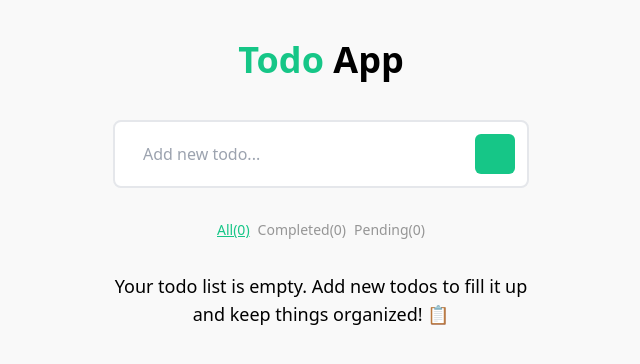
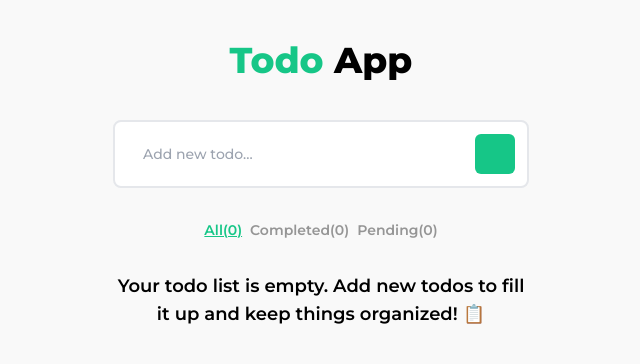
Before and after one commit to stefanelli990/todo-app, a Vue app: page / in a window 1280 px wide. Shown: the top 364 px of the page, without its empty margins (319-959 px from the left). Built offline with nearby package versions, Linux system fonts and the light colour scheme; some icons are missing.

Commit message:
added toastification  and fixed animation

```diff
--- a/package.json
+++ b/package.json
@@ -10,7 +10,8 @@
   "dependencies": {
     "pinia": "^2.1.6",
     "uuid": "^9.0.1",
-    "vue": "^3.3.4"
+    "vue": "^3.3.4",
+    "vue-toastification": "^2.0.0-rc.5"
   },
   "devDependencies": {
     "@iconify/vue": "^4.1.1",
--- a/src/components/NoTodo.vue
+++ b/src/components/NoTodo.vue
@@ -1,5 +1,5 @@
 <template>
-    <div class="section-container max-w-md text-lg font-medium text-center">{{ noTodoMsg }}</div>
+    <div class="section-container max-w-md text-lg font-semibold text-center">{{ noTodoMsg }}</div>
 </template>
 
 <script setup>
--- a/src/components/TodoForm.vue
+++ b/src/components/TodoForm.vue
@@ -22,6 +22,9 @@ import { ref } from "vue"
 import { Icon } from "@iconify/vue"
 import { useTodoStore } from "../stores/todoStore"
 import { v4 as uuidv4 } from "uuid"
+import { useToast } from 'vue-toastification'
+
+const toast = useToast()
 
 const todoInput = ref("")
 const triggerAnimation = ref(false)
@@ -40,6 +43,7 @@ const addNewTodo = () => {
     todoInput.value = ""
     todoStore.tab = 'all'
   } else {
+    toast.error('Please enter a valid todo.')
     triggerAnimation.value = true
     setTimeout(() => {
       triggerAnimation.value = false
--- a/src/components/TodoHeader.vue
+++ b/src/components/TodoHeader.vue
@@ -1,5 +1,5 @@
 <template>
-  <header class="section-container py-10 text-4xl font-bold text-center">
+  <header class="section-container py-10 text-4xl font-extrabold text-center">
     <h1><span class="text-primaryColor">Todo</span> App</h1>
   </header>
 </template>
--- a/src/components/TodoItem.vue
+++ b/src/components/TodoItem.vue
@@ -49,10 +49,13 @@
 </template>
 
 <script setup>
-import { ref, nextTick } from "vue";
-import { Icon } from "@iconify/vue";
-import TodoBtn from "../components/TodoBtn.vue";
-import { useTodoStore } from "../stores/todoStore";
+import { ref, nextTick } from "vue"
+import { Icon } from "@iconify/vue"
+import TodoBtn from "../components/TodoBtn.vue"
+import { useTodoStore } from "../stores/todoStore"
+import { useToast } from 'vue-toastification'
+
+const toast = useToast()
 
 const todoStore = useTodoStore();
 
@@ -77,6 +80,7 @@ const handleUpdate = (id) => {
     todoStore.updateTodo(id, inputTodo.value);
     isEditing.value = false;
   } else {
+    toast.error('Please enter a valid todo.')
     triggerAnimation.value = true
     inputTodoRef.value.focus();
     setTimeout(() => {
--- a/src/components/TodoList.vue
+++ b/src/components/TodoList.vue
@@ -47,13 +47,14 @@ const todoStore = useTodoStore()
 
 <style>
 
+/* adding todos */
 .todos-enter-from {
   opacity: 0;
-  translate: 100px 0 0 0;
+  transform: scale(0.7);
 }
 .todos-enter-to {
   opacity: 1;
-  translate: 0;
+  transform: scale(1);
 }
 .todos-enter-active,
 .todos-leave-active,
@@ -61,8 +62,8 @@ const todoStore = useTodoStore()
   transition: all 0.2s;
 }
 .todos-leave-active { position: absolute; left:16px; right: 16px;}
-.todos-leave-from { opacity: 1; }
-.todos-leave-to { opacity: 0; }
+.todos-leave-from { opacity: 1; transform: scale(1); }
+.todos-leave-to { opacity: 0; transform: scale(0.7); }
 
 /* switching tabs animation */
 
@@ -71,7 +72,7 @@ const todoStore = useTodoStore()
 .incomplete-animation-enter-from,
 .no-todos-animation-enter-from {
   opacity: 0;
-  translate: 100px 0;
+  transform: scale(0.7);
 }
 
 .all-animation-enter-to,
@@ -79,7 +80,7 @@ const todoStore = useTodoStore()
 .incomplete-animation-enter-to,
 .no-todos-animation-enter-to {
   opacity: 1;
-  translate: 0 0;
+  transform: scale(1);
 }
 
 .all-animation-leave-from,
@@ -87,7 +88,7 @@ const todoStore = useTodoStore()
 .incomplete-animation-leave-from,
 .no-todos-animation-leave-from  {
   opacity: 1;
-  translate: 0 0;
+  transform: scale(1);
 }
 
 .all-animation-leave-to,
@@ -95,7 +96,7 @@ const todoStore = useTodoStore()
 .incomplete-animation-leave-to,
 .no-todos-animation-leave-to {
   opacity: 0;
-  translate: -100px 0;
+  transform: scale(0.7);
 }
 
 .all-animation-enter-active,
@@ -118,6 +119,4 @@ const todoStore = useTodoStore()
   top: 0;
 }
 
-
-
 </style>
--- a/src/components/TodoTabs.vue
+++ b/src/components/TodoTabs.vue
@@ -1,6 +1,6 @@
 <template>
     <nav>
-        <ul class="flex justify-center space-x-2 text-sm text-black/40 font-medium mb-8">
+        <ul class="flex justify-center space-x-2 text-sm font-semibold text-black/40 mb-8">
         <li class="cursor-pointer hover:underline" :class="{'text-primaryColor underline': todoStore.tab === 'all'}" @click="todoStore.tab = 'all'">All({{ todoStore.todos.length }})</li>
         <li class="cursor-pointer hover:underline" :class="{'text-primaryColor underline': todoStore.tab === 'completed'}" @click="todoStore.tab = 'completed'">Completed({{ todoStore.completedTodos.length }})</li>
         <li class="cursor-pointer hover:underline" :class="{'text-primaryColor underline': todoStore.tab === 'incomplete'}" @click="todoStore.tab = 'incomplete'">Pending({{ todoStore.incompleteTodos.length }})</li>
--- a/src/main.js
+++ b/src/main.js
@@ -4,9 +4,20 @@ import { createApp } from 'vue'
 import { createPinia } from 'pinia'
 import App from './App.vue'
 import { useTodoStore } from './stores/todoStore'
+import Toast from "vue-toastification";
+// Import the CSS or use your own!
+import "vue-toastification/dist/index.css";
 
 const app = createApp(App)
 const pinia = createPinia()
+
+const options = {
+    closeButton: false,
+    hideProgressBar: true,
+    timeout: 2000
+};
+
+app.use(Toast, options);
 
 app.use(pinia)
 
--- a/src/stores/todoStore.js
+++ b/src/stores/todoStore.js
@@ -1,4 +1,7 @@
 import { defineStore } from "pinia";
+import { useToast } from 'vue-toastification'
+
+const toast = useToast()
 
 export const useTodoStore = defineStore("todoStore", {
   state: () => ({
@@ -19,8 +22,9 @@ export const useTodoStore = defineStore("todoStore", {
   },
   actions: {
     addTodo(todo) {
-      this.todos.unshift(todo);
-      this.updateLocalStorage(); // Update local storage when updating a todo
+      this.todos.unshift(todo)
+      toast.success('Todo added successfully!')
+      this.updateLocalStorage() // Update local storage when updating a todo
     },
     deleteTodo(todoId) {
       // Find the index of the todo item with the given ID
@@ -29,6 +33,7 @@ export const useTodoStore = defineStore("todoStore", {
       // If found, remove it from the array
       if (index !== -1) {
         this.todos.splice(index, 1);
+        toast.success('Todo deleted successfully!')
         this.updateLocalStorage(); // Update local storage when updating a todo
       }
     },
@@ -40,14 +45,20 @@ export const useTodoStore = defineStore("todoStore", {
       if (todo) {
         todo.isComplete = !todo.isComplete;
         this.updateLocalStorage(); // Update local storage when updating a todo
+        if(todo.isComplete) {
+          toast.success('Well done! Todo marked as completed!')
+        } else {
+          toast.info('Todo remains incomplete.')
+        }
       }
     },
     updateTodo(todoId, inputTodo) {
       // Find the index of the todo item with the given ID
       const todo = this.todos.find((todo) => todo.id === todoId);
       if (todo) {
-        todo.title = inputTodo;
-        this.updateLocalStorage(); // Update local storage when updating a todo
+        todo.title = inputTodo
+        toast.info('Todo updated successfully!')
+        this.updateLocalStorage() // Update local storage when updating a todo
       }
     },
     // Function to update local storage
--- a/src/style.css
+++ b/src/style.css
@@ -1,10 +1,15 @@
+@import url('https://fonts.googleapis.com/css2?family=Montserrat:wght@500;600;700;800&display=swap');
+
 @tailwind base;
 @tailwind components;
 @tailwind utilities;
 
 @layer base {
+    * {
+        @apply font-montserrat;
+    }
     body {
-        @apply bg-offWhite text-black
+        @apply bg-offWhite text-black text-sm;
     }
 }
 
@@ -13,3 +18,17 @@
         @apply mx-auto max-w-xl px-4
     }
 }
+
+@layer utilities {
+    .font-montserrat {
+        font-family: 'Montserrat', sans-serif;
+    }
+}
+
+/* toastification overrides */
+.Vue-Toastification__toast-body {
+    @apply text-sm flex items-center space-x-0 !important;
+}
+.Vue-Toastification__icon  {
+    @apply mr-2 w-4 !important;
+}
```
Also changed, not shown: 1 other file (tests, documents, lock files or other folders).
